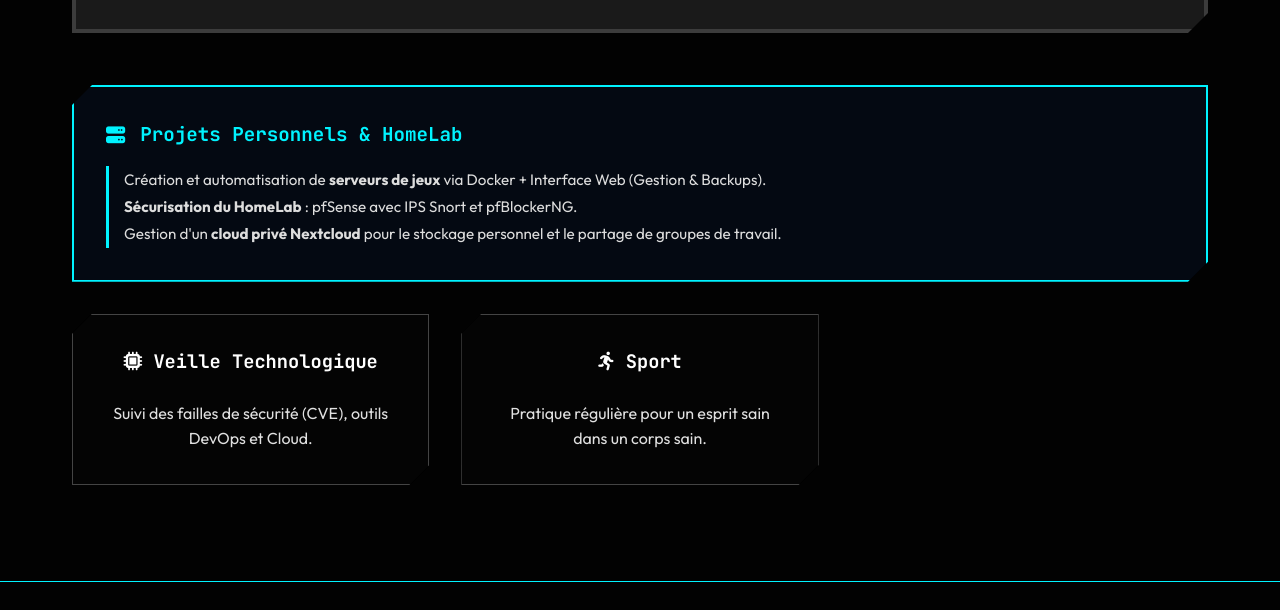
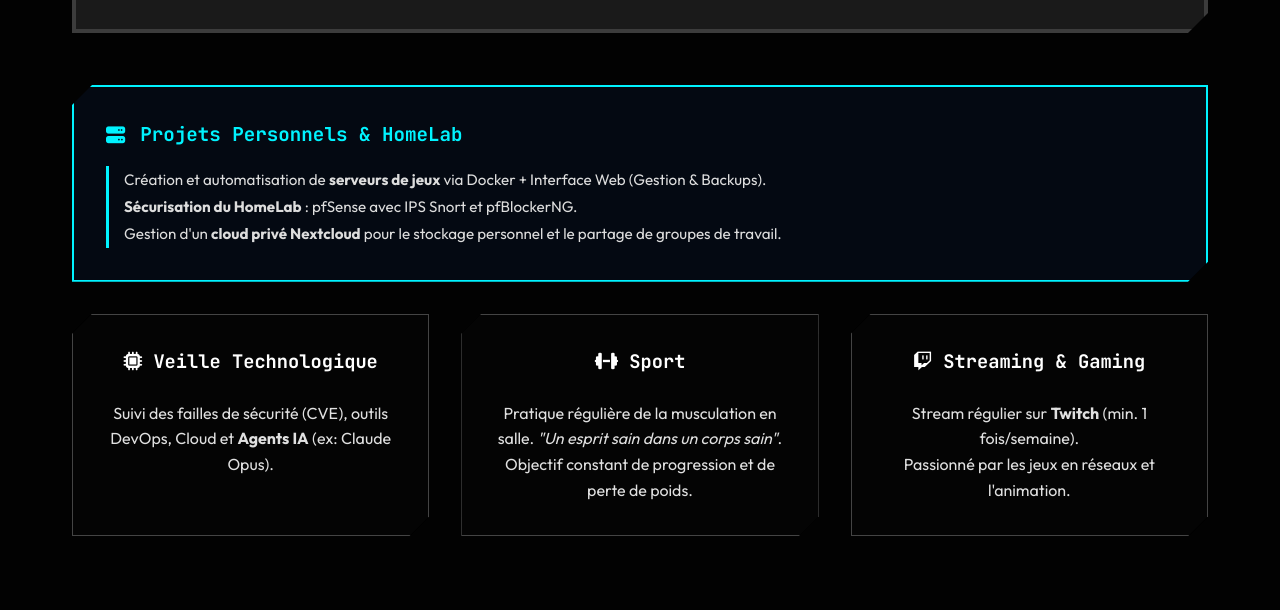
Before and after one commit to Lightshadow02/Portfolio, a plain HTML site: page index.html in a window 1280 px wide. Shown: the part 4402-5012 px from the top of the page. Drawn offline with Linux system fonts and the light colour scheme; no server answers.

Commit message:
Update Interests: Sport, AI, Twitch

```diff
--- a/index.html
+++ b/index.html
@@ -270,12 +270,20 @@
 
             <div class="skill-category" style="text-align: center;">
                 <h3><i class="fas fa-microchip"></i> Veille Technologique</h3>
-                <p>Suivi des failles de sécurité (CVE), outils DevOps et Cloud.</p>
+                <p>Suivi des failles de sécurité (CVE), outils DevOps, Cloud et <strong>Agents IA</strong> (ex: Claude
+                    Opus).</p>
             </div>
 
             <div class="skill-category" style="text-align: center;">
-                <h3><i class="fas fa-running"></i> Sport</h3>
-                <p>Pratique régulière pour un esprit sain dans un corps sain.</p>
+                <h3><i class="fas fa-dumbbell"></i> Sport</h3>
+                <p>Pratique régulière de la musculation en salle. <em>"Un esprit sain dans un corps
+                        sain"</em>.<br>Objectif constant de progression et de perte de poids.</p>
+            </div>
+
+            <div class="skill-category" style="text-align: center;">
+                <h3><i class="fab fa-twitch"></i> Streaming & Gaming</h3>
+                <p>Stream régulier sur <strong>Twitch</strong> (min. 1 fois/semaine).<br>Passionné par les jeux en
+                    réseaux et l'animation.</p>
             </div>
 
         </div>
```
